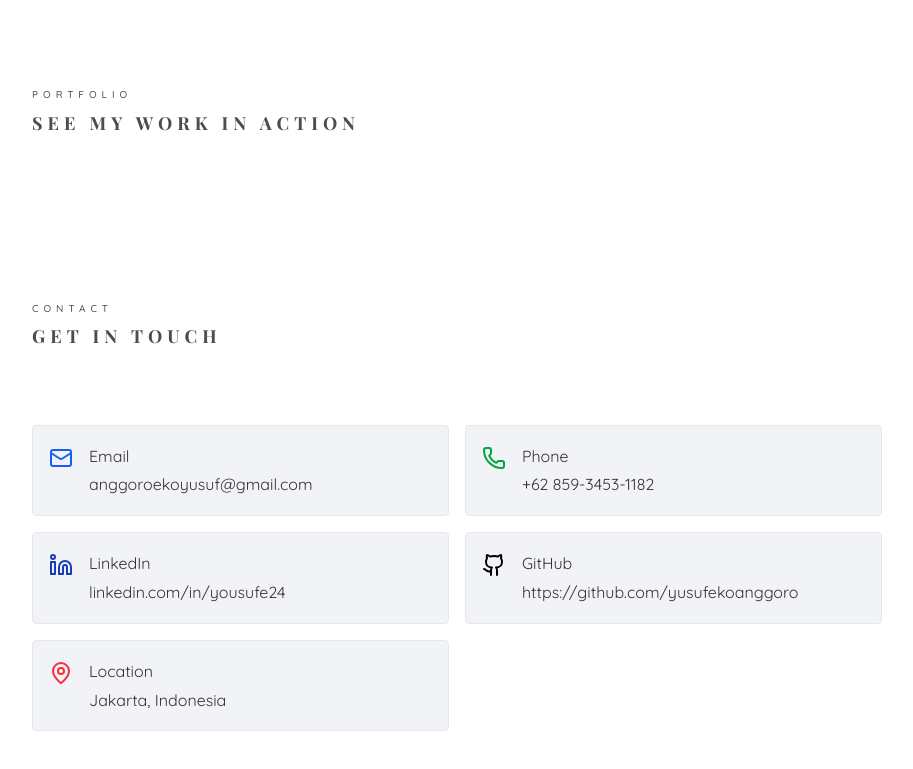
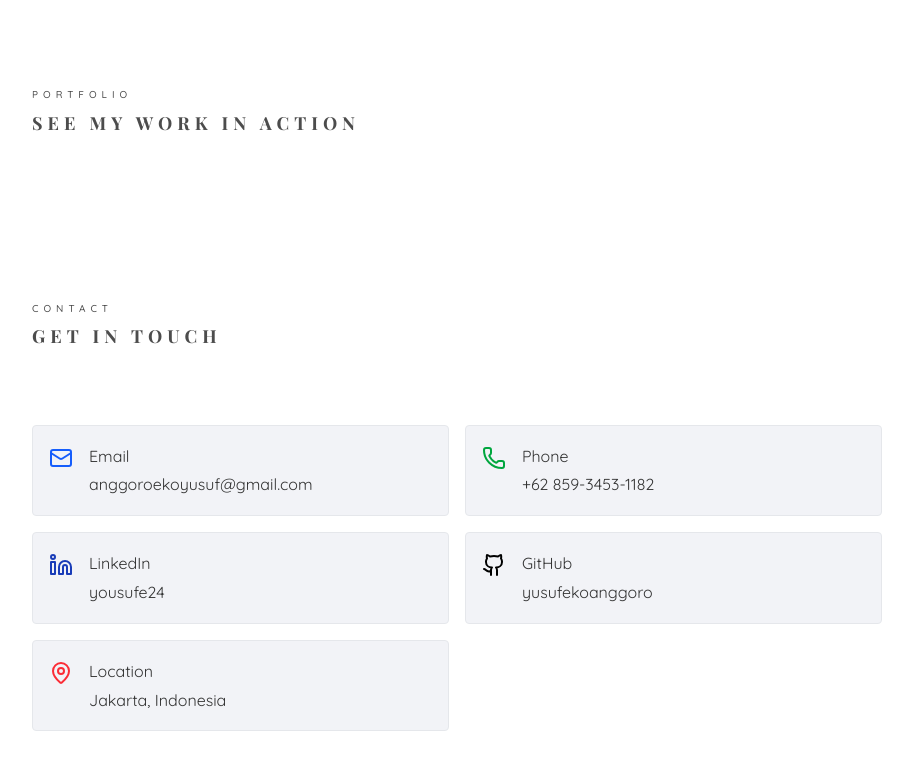
Before and after one commit to yusufekoanggoro/personal-site, a Next.js app: page / in a window 1280 px wide. Shown: the part 2775-3544 px from the top of the page, without its empty margins (358-1271 px from the left). Built offline with nearby package versions, Linux system fonts and the light colour scheme; a web font is replaced by a local one.

Commit message:
update value contact

```diff
--- a/src/app/page.tsx
+++ b/src/app/page.tsx
@@ -466,13 +466,13 @@ export default function Home() {
                                             {
                                                 icon: <Linkedin className="text-blue-800" />,
                                                 title: "LinkedIn",
-                                                value: "linkedin.com/in/yousufe24",
+                                                value: "yousufe24",
                                                 href: "https://linkedin.com/in/yousufe24",
                                             },
                                             {
                                                 icon: <Github className="text-black" />,
                                                 title: "GitHub",
-                                                value: "https://github.com/yusufekoanggoro",
+                                                value: "yusufekoanggoro",
                                                 href: "https://github.com/yusufekoanggoro",
                                             },
                                             {
```
